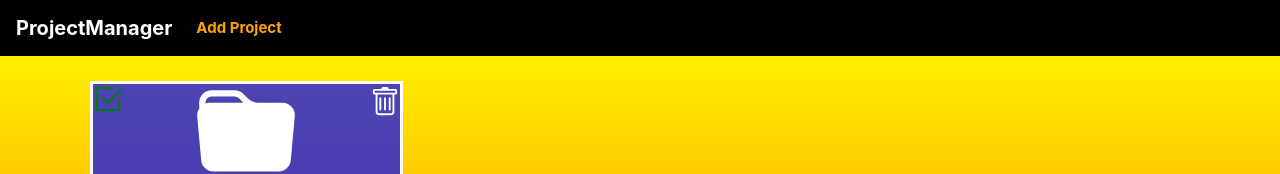
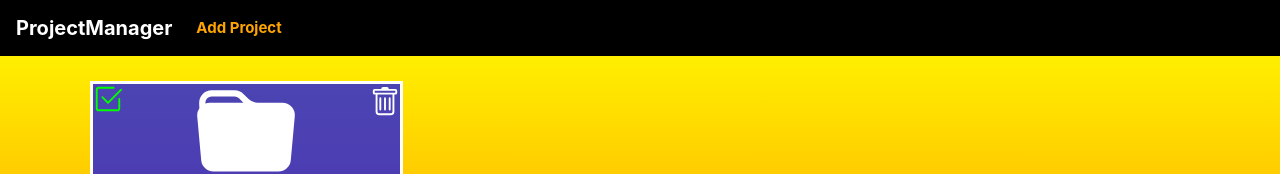
Before and after one commit to MartinYordanov374/ProjectManager, a React (Create React App) app: page /Projects in a window 1280 px wide. In both pictures the pointer is over the icon 108 px from the left and 99 px from the top of the page. Shown: the top 174 px of the page. Built offline with nearby package versions, Linux system fonts and the light colour scheme.

Commit message:
Initial commit

```diff
--- a/src/Components/FrontEnd/SCSS/projectsStyling.css
+++ b/src/Components/FrontEnd/SCSS/projectsStyling.css
@@ -31,7 +31,7 @@
 }
 
 .projectsPageContainer .projectsListContainer .projectContainer .projectFinishedIcon:hover {
-  color: green;
+  color: lime;
 }
 
 body, html {
--- a/src/Components/FrontEnd/SCSS/projectsStyling.scss
+++ b/src/Components/FrontEnd/SCSS/projectsStyling.scss
@@ -25,7 +25,7 @@
             .projectFinishedIcon{
                 float: left;
                 &:hover{
-                    color: green
+                    color: rgb(0, 255, 0)
                 }
             }
             .projectName{
```
Also changed, not shown: 1 other file (tests, documents, lock files or other folders).
